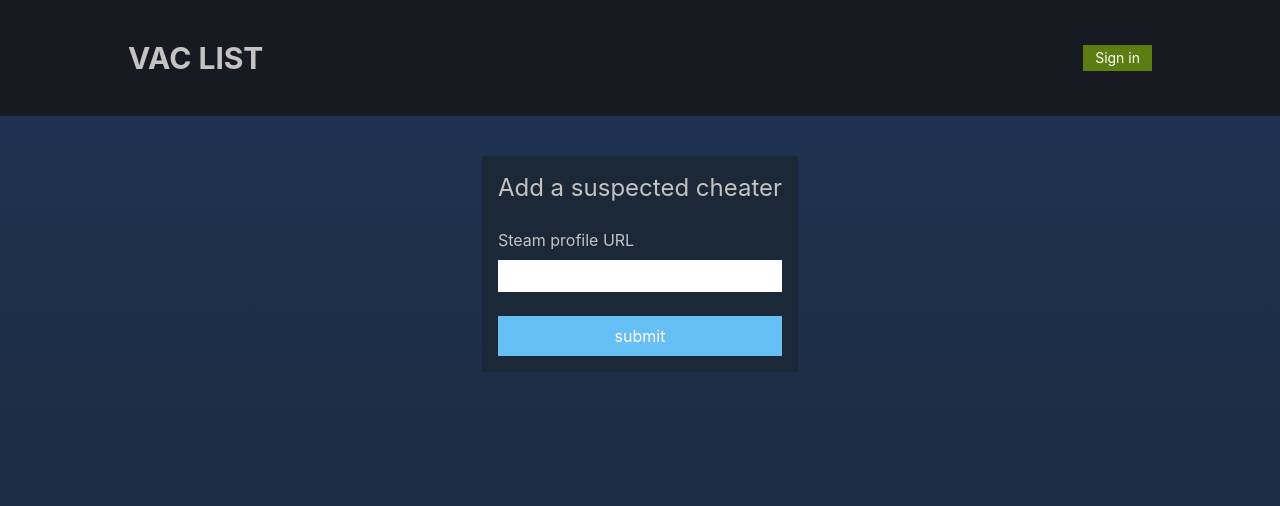
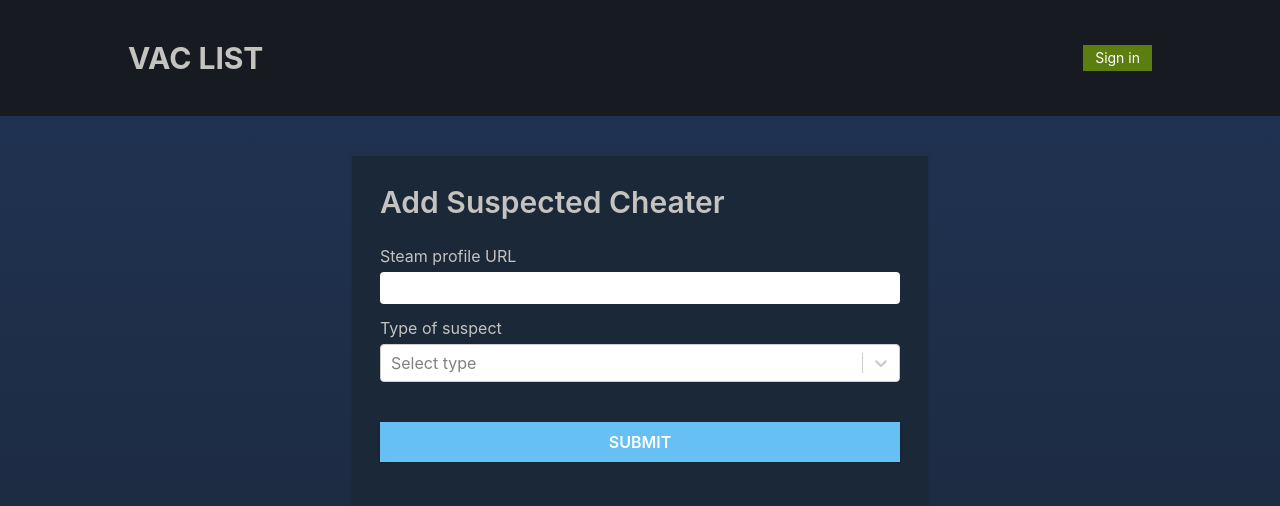
Before and after one commit to Joel-Adving/vac-list, a Next.js app: page /add-suspect in a window 1280 px wide. Shown: the top 506 px of the page. Built offline with nearby package versions, Linux system fonts and the light colour scheme; no server answers.

Commit message:
working fetching steam rpofiles

```diff
--- a/package.json
+++ b/package.json
@@ -12,7 +12,8 @@
     "firebase": "^9.6.11",
     "next": "12.1.5",
     "react": "18.0.0",
-    "react-dom": "18.0.0"
+    "react-dom": "18.0.0",
+    "react-select": "^5.3.0"
   },
   "devDependencies": {
     "autoprefixer": "^10.4.5",
--- /dev/null
+++ b/src/components/Card.js
@@ -0,0 +1,12 @@
+import React from 'react'
+
+export default function Card({ profile }) {
+    return (
+        <div className="bg-background">
+            <h2>{profile.personaname}</h2>
+            <img src={profile.avatar} alt="avatar" />
+            <p>VAC BANNED: {profile.VACBanned ? 'yes' : 'no'}</p>
+            <p>GAME BANNED: {profile.NumberOfGameBans > 1 ? 'yes' : 'no'}</p>
+        </div>
+    )
+}
--- /dev/null
+++ b/src/hooks/useSteamProfiles.js
@@ -0,0 +1,35 @@
+import { useEffect, useState } from 'react'
+import { query, collection, orderBy, onSnapshot } from 'firebase/firestore'
+import { db } from '../firebase/config'
+import { getBanStatus, getSteamProfiles } from '../util/helpers'
+
+export const useSteamProfiles = () => {
+    const [steamProfiles, setSteamProfiles] = useState([])
+    const [loading, setLoading] = useState(true)
+
+    useEffect(() => {
+        setLoading(true)
+        const q = query(collection(db, `/steam-profiles/`), orderBy('created', 'desc'))
+        const unsub = onSnapshot(q, async snapShot => {
+            const docs = []
+            if (snapShot.empty) return
+            else {
+                snapShot.forEach(doc => docs.push(doc.id))
+            }
+
+            const steamProfiles = await getSteamProfiles(docs)
+            const banStatus = await getBanStatus(docs)
+            const merged = steamProfiles.map((el, i) => ({
+                ...steamProfiles[i],
+                ...banStatus.find(el => el.SteamId === steamProfiles[i].steamid),
+            }))
+
+            console.log(merged)
+            setSteamProfiles(merged)
+            setLoading(false)
+            return unsub
+        })
+    }, [])
+
+    return { steamProfiles, loading }
+}
--- a/src/pages/add-suspect.js
+++ b/src/pages/add-suspect.js
@@ -1,59 +1,112 @@
 import React, { useState } from 'react'
 import { getJSON } from '../util/helpers'
-import { collection, setDoc, serverTimestamp, addDoc, doc } from 'firebase/firestore'
+import { setDoc, serverTimestamp, doc, getDoc } from 'firebase/firestore'
 import { db } from '../firebase/config'
 import { API } from '../util/config'
 import { useAuth } from '../hooks/useAuth'
+import Select from 'react-select'
+
+export const suspectOptions = [
+    { value: 'sus', label: 'Sussy player' },
+    { value: 'rageHack', label: 'Rager hacker' },
+]
 
 export default function add() {
     const [formInput, setFormInput] = useState('')
+    const [suspectType, setSuspectType] = useState(null)
     const { user } = useAuth()
+    const [formError, setFormError] = useState('')
+    const [loading, setLoading] = useState(false)
+
+    const formReset = () => {
+        setLoading(false)
+        setFormInput('')
+        setSuspectType(null)
+    }
 
     const handleSubmit = async e => {
         e.preventDefault()
+        setFormError('')
         const url = formInput.trim()
         let id
-        if (!url.startsWith('https://steamcommunity.com/')) return
+        if (!url.startsWith('https://steamcommunity.com/')) {
+            formReset()
+            setFormError('Wrong steam profile url format, must start with https://steamcommunity.com/')
+            return
+        }
         if (url.endsWith('/')) id = url.slice(0, -1).split('/').at(-1)
         else id = url.split('/').at(-1)
 
         if (id > 16 && !Number.isNaN(+id)) {
+            setLoading(true)
+            const docSnap = await getDoc(doc(db, 'steam-profiles', id))
+            if (docSnap.exists()) {
+                formReset()
+                setFormError('User already in database')
+                return
+            }
             const docRef = doc(db, 'steam-profiles', id)
             await setDoc(docRef, {
                 created: serverTimestamp(),
                 added_by: user.uid,
-                rageHack: true,
-                sus: null,
+                suspect_type: suspectType.value,
             })
+            formReset()
         } else {
-            const steam64BitId = await getJSON(`${API}/vanityurl/${id}`)
-            const docRef = doc(db, 'steam-profiles', steam64BitId)
+            setLoading(true)
+            const res = await getJSON(`${API}/vanityurl/${id}`)
+            const docSnap = await getDoc(doc(db, 'steam-profiles', res.response.steamid))
+            if (docSnap.exists()) {
+                formReset
+                setFormError('User already in database')
+                return
+            }
+            const docRef = doc(db, 'steam-profiles', res.response.steamid)
             await setDoc(docRef, {
                 created: serverTimestamp(),
                 added_by: user.uid,
-                rageHack: true,
-                sus: null,
+                suspect_type: suspectType.value,
             })
+            formReset()
         }
-
-        // const dataProfile = await getJSON(`${API}/profile/${id}`)
-        // const dataBanStatus = await getJSON(`${API}/gamebans/${id}`)
-        // console.log({ ...dataProfile.response.players[0], ...dataBanStatus.players[0] })
     }
 
     return (
-        <div className="grid w-full max-w-5xl mx-auto place-content-center">
-            <form className="flex flex-col max-w-2xl p-4 mt-10 text-text bg-background" onSubmit={handleSubmit}>
-                <h1 className="mb-6 text-2xl">Add a suspected cheater</h1>
+        <div className="grid place-content-center">
+            <form
+                className="flex flex-col w-screen max-w-xl mt-10 shadow p-7 text-text bg-background"
+                onSubmit={handleSubmit}
+            >
+                <h1 className="mb-6 text-3xl font-semibold">Add Suspected Cheater</h1>
                 <h3>Steam profile URL</h3>
 
                 <input
-                    className="p-1 mt-2 mb-6 text-black"
+                    required
+                    className="p-1 mt-1 mb-3 text-black rounded"
                     type="text"
                     value={formInput}
                     onChange={e => setFormInput(e.target.value)}
                 />
-                <button className="p-2 text-white bg-highlight">submit</button>
+
+                <h3>Type of suspect</h3>
+                <Select
+                    className="mt-1 mb-6 text-black"
+                    options={suspectOptions}
+                    value={suspectType}
+                    onChange={option => setSuspectType(option)}
+                    placeholder={`Select type`}
+                />
+                {formError && <span className="mb-3 text-xl text-center text-highlight">{formError}</span>}
+                {!loading && (
+                    <button className="p-2 my-4 font-semibold text-white shadow bg-highlight hover:bg-sky-500">
+                        SUBMIT
+                    </button>
+                )}
+                {loading && (
+                    <button disabled className="p-2 my-4 font-semibold text-white shadow bg-highlight hover:bg-sky-500">
+                        Loading...
+                    </button>
+                )}
             </form>
         </div>
     )
--- a/src/pages/index.js
+++ b/src/pages/index.js
@@ -1,9 +1,20 @@
+import { useEffect } from 'react'
+import Card from '../components/Card'
 import TopNav from '../components/layout/TopNav'
+import { useSteamProfiles } from '../hooks/useSteamProfiles'
 
 export default function Home() {
+    const { steamProfiles, loading } = useSteamProfiles()
+
     return (
         <div>
             <TopNav />
+            <main className="max-w-5xl mx-auto my-10 text-text-lighter">
+                <section className="grid gap-4 p-4 responsive-grid">
+                    {steamProfiles && steamProfiles.map(profile => <Card key={profile.steamid} profile={profile} />)}
+                </section>
+                {loading && <p className="py-12 pb-24 text-4xl font-thin text-cyan-400">Loading...</p>}
+            </main>
         </div>
     )
 }
--- a/src/styles/globals.css
+++ b/src/styles/globals.css
@@ -43,5 +43,8 @@
 
 /* Components */
 
-.btn {
+/* Utility classes */
+.responsive-grid {
+    grid-template-columns: repeat(auto-fit, minmax(30%, 1fr));
+    width: 100%;
 }
--- a/src/util/helpers.js
+++ b/src/util/helpers.js
@@ -1,3 +1,5 @@
+import { API } from './config'
+
 export const getJSON = async function (url) {
     try {
         const res = await fetch(url)
@@ -7,3 +9,13 @@
         console.log(err)
     }
 }
+
+export const getSteamProfiles = async function (id) {
+    const res = await getJSON(`${API}/profile/${id}`)
+    return res.response.players
+}
+
+export const getBanStatus = async function (ids) {
+    const res = await getJSON(`${API}/gamebans/${ids}`)
+    return res.players
+}
```
Also changed, not shown: src/pages/_app.js (+0 -16 lines), 1 other file (tests, documents, lock files or other folders).
